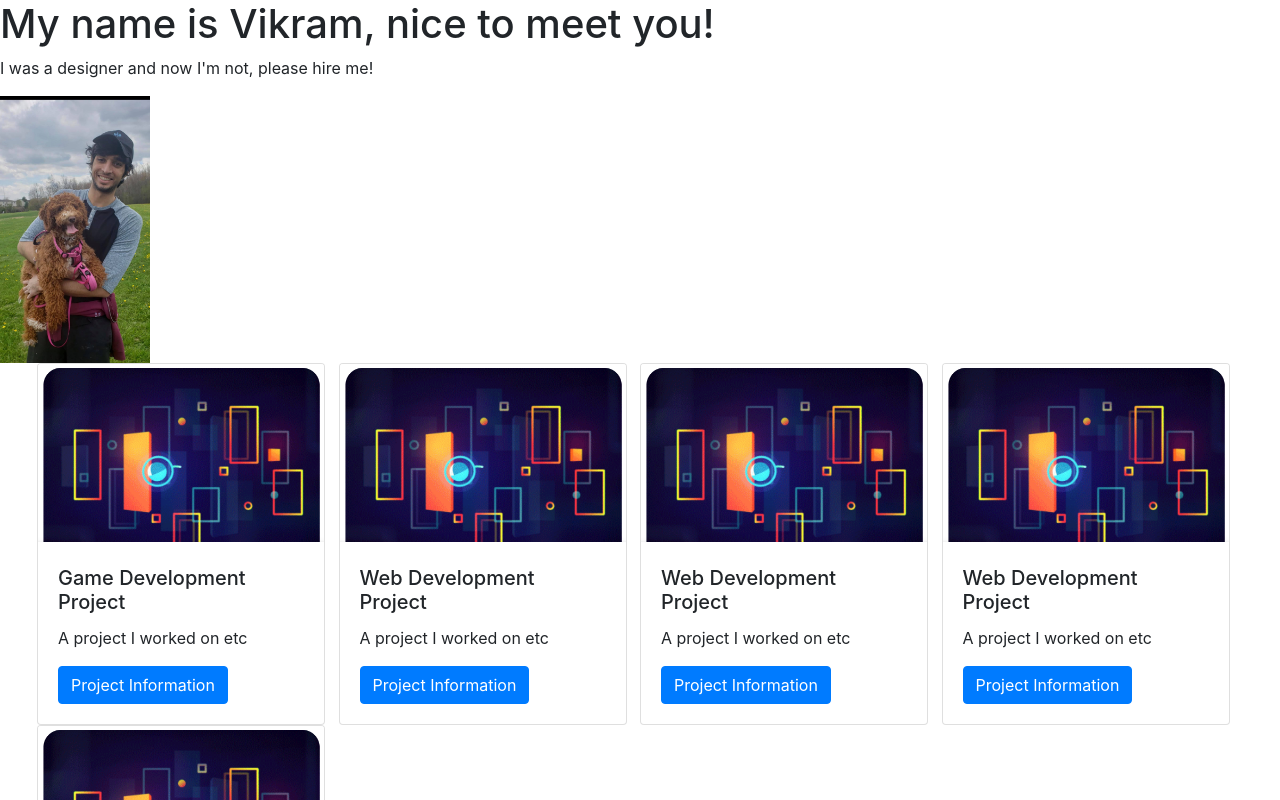
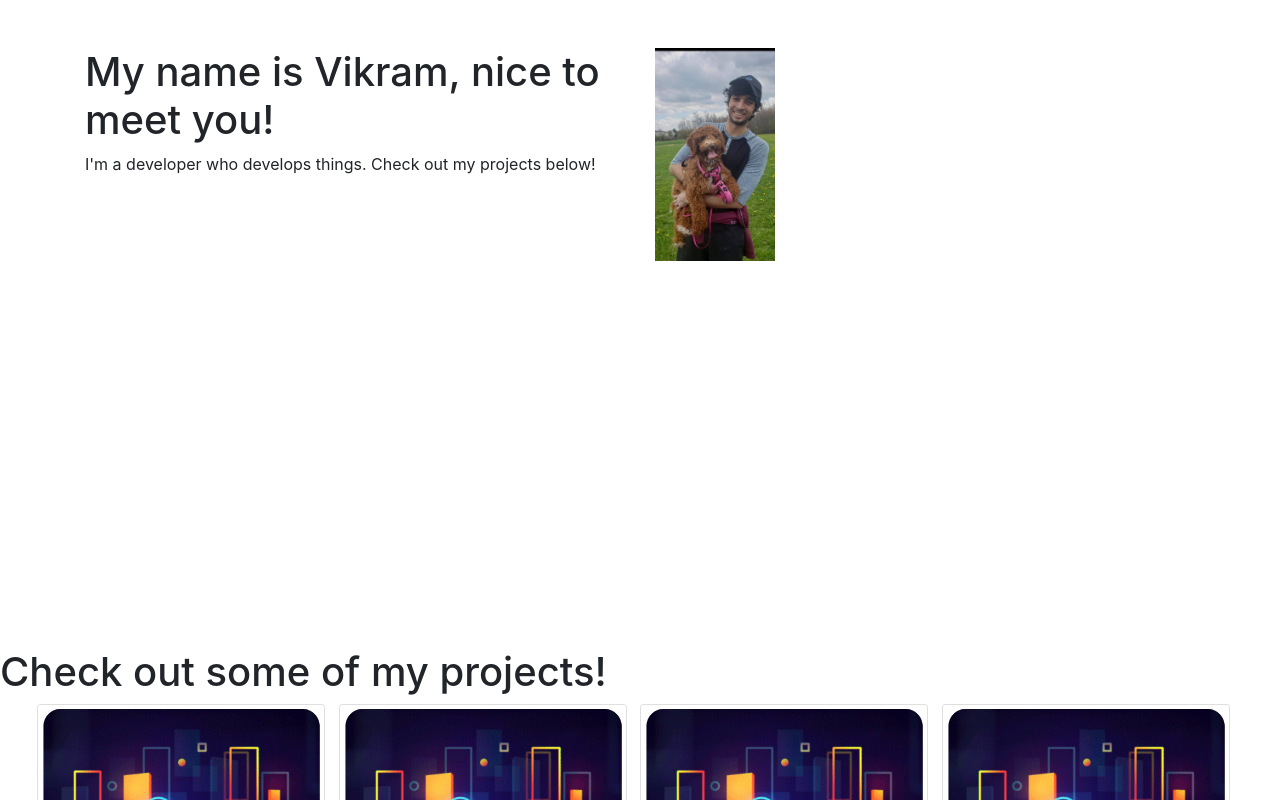
Before and after one commit to vikrambenipal/portfolio-2021, a React (Create React App) app: page / in a window 1280 px wide. Shown: the top 800 px of the page. Built offline with nearby package versions, Linux system fonts and the light colour scheme.

Commit message:
now setting up about me section of website

```diff
--- a/src/components/About.js
+++ b/src/components/About.js
@@ -1,12 +1,24 @@
 import React from 'react'
 import Picture from '../me.jpg';
+import Container from 'react-bootstrap/Container';
+import Row from 'react-bootstrap/Row';
+import Col from 'react-bootstrap/Col';
 
 const About = () => {
     return (
         <div>
-            <h1>My name is Vikram, nice to meet you!</h1>
-            <p>I was a designer and now I'm not, please hire me!</p>
-            <img src={Picture} style={{ width: '150px'}}/>
+            <Container className="mt-5" style={{height: '600px'}}>
+                <Row>
+                    <Col  className="justify-content-center">
+                        <h1>My name is Vikram, nice to meet you!</h1>
+                        <p>I'm a developer who develops things. Check out my projects below!</p>
+                    </Col>
+                    <Col>
+                        <img src={Picture} alt="" style={{ width: '120px'}}/>
+                    </Col>
+                </Row>
+            </Container>
+            <h1>Check out some of my projects!</h1>
         </div>
     )
 }
--- a/src/components/ProjectList.js
+++ b/src/components/ProjectList.js
@@ -1,4 +1,4 @@
-import React, {Fragment} from 'react'
+import React from 'react'
 import Project from './Project';
 import projectData from '../data/projects.json';
 import Container from 'react-bootstrap/Container';
```
Also changed, not shown: 1 other file (tests, documents, lock files or other folders).
